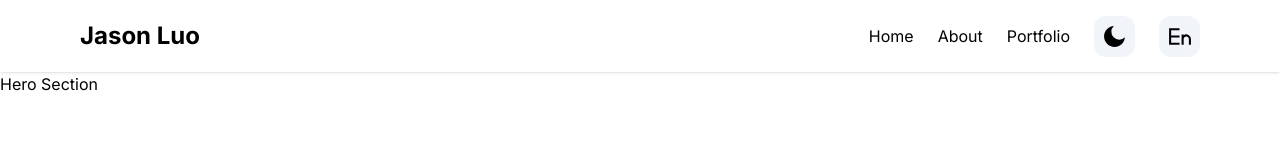
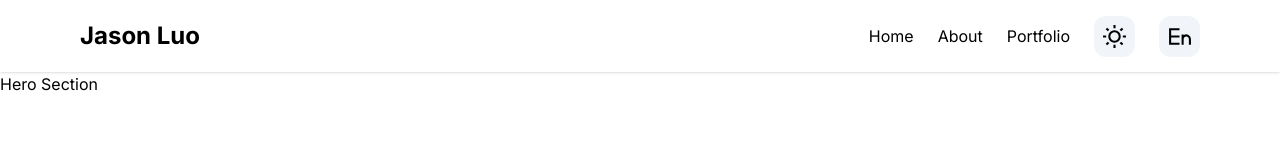
Before and after one commit to jasonluo07/jasonluo07-brand, a Next.js app: page / in a window 1280 px wide. Shown: the top 160 px of the page. Built offline with nearby package versions, Linux system fonts and the light colour scheme.

Commit message:
feat: Add next-themes to dark mode

```diff
--- a/package.json
+++ b/package.json
@@ -12,6 +12,7 @@
   },
   "dependencies": {
     "next": "13.4.10",
+    "next-themes": "^0.2.1",
     "react": "18.2.0",
     "react-dom": "18.2.0",
     "react-icons": "^4.10.1"
--- a/src/app/components/Header/LanguageSwitch.tsx
+++ b/src/app/components/Header/LanguageSwitch.tsx
@@ -18,7 +18,7 @@ const LanguageSwitch = function ({ language, setLanguage }: LanguageSwitchProps)
 
   return (
     <button className="block rounded-xl bg-slate-100 p-2" onClick={handleLanguageToggle}>
-      {isEnglish ? <RiEnglishInput size={25} /> : <IoLanguage size={25} />}
+      {isEnglish ? <RiEnglishInput size={25} color="black" /> : <IoLanguage size={25} color="black" />}
     </button>
   );
 };
--- a/src/app/components/Header/ThemeSwitch.tsx
+++ b/src/app/components/Header/ThemeSwitch.tsx
@@ -17,7 +17,7 @@ const ThemeSwitch = function ({ theme, setTheme }: ThemeSwitchProps) {
 
   return (
     <button className="block rounded-xl bg-slate-100 p-2" onClick={handleThemeToggle}>
-      {isLight ? <RiMoonFill size={25} /> : <RiSunLine size={25} />}
+      {isLight ? <RiMoonFill size={25} color="black" /> : <RiSunLine size={25} color="black" />}
     </button>
   );
 };
--- a/src/app/components/Header/index.tsx
+++ b/src/app/components/Header/index.tsx
@@ -1,7 +1,9 @@
 'use client';
 
 import { useEffect, useState } from 'react';
+import type { Dispatch, SetStateAction } from 'react';
 import { IoMdMenu, IoMdClose } from 'react-icons/io';
+import { useTheme } from 'next-themes';
 
 import Link from 'next/link';
 import LanguageSwitch from './LanguageSwitch';
@@ -31,7 +33,10 @@ const NAV_LINKS: NavLink[] = [
 ];
 
 const Header = function () {
-  const [theme, setTheme] = useState<Theme>('light');
+  const { theme = 'light', setTheme } = useTheme() as {
+    theme: Theme;
+    setTheme: Dispatch<SetStateAction<Theme>>;
+  };
   const [language, setLanguage] = useState<Language>('english');
   const [showMenu, setShowMenu] = useState(false);
   const isLargeScreen = useMediaQuery('(min-width: 768px)');
@@ -49,7 +54,7 @@ const Header = function () {
   }, [isLargeScreen]);
 
   return (
-    <header className="fixed inset-x-0 top-0 bg-white px-4 py-3 shadow sm:px-20">
+    <header className="fixed inset-x-0 top-0 z-50 bg-white px-4 py-3 shadow dark:bg-black sm:px-20">
       <div className="flex justify-between">
         <Link href="#home">
           <h2 className="text-2xl font-bold leading-loose">Jason Luo</h2>
@@ -61,7 +66,9 @@ const Header = function () {
         </div>
         <div
           className={`md:flex md:items-center md:space-x-6 ${
-            showMenu ? 'absolute inset-x-0 top-[72px] block space-y-6 bg-white px-4 py-3 shadow sm:px-20' : 'hidden'
+            showMenu
+              ? 'absolute inset-x-0 top-[72px] z-50 block space-y-6 bg-white px-4 py-3 shadow dark:bg-black sm:px-20'
+              : 'hidden'
           }`}
         >
           {NAV_LINKS.map((link) => (
--- a/src/app/layout.tsx
+++ b/src/app/layout.tsx
@@ -5,6 +5,7 @@ import { Inter } from 'next/font/google';
 
 import Footer from './components/Footer';
 import Header from './components/Header';
+import Providers from './providers';
 
 const inter = Inter({ subsets: ['latin'] });
 
@@ -21,9 +22,11 @@ const RootLayout = function ({ children }: RootLayoutProps) {
   return (
     <html lang="en">
       <body className={inter.className}>
-        <Header />
-        <main>{children}</main>
-        <Footer />
+        <Providers>
+          <Header />
+          <main>{children}</main>
+          <Footer />
+        </Providers>
       </body>
     </html>
   );
--- /dev/null
+++ b/src/app/providers.tsx
@@ -0,0 +1,23 @@
+'use client';
+
+import { useEffect, type ReactNode, useState } from 'react';
+import { ThemeProvider } from 'next-themes';
+
+type ProvidersProps = {
+  children: ReactNode;
+};
+
+const Providers = function ({ children }: ProvidersProps) {
+  const [isClient, setIsClient] = useState(false);
+
+  useEffect(() => {
+    setIsClient(true);
+  }, []);
+
+  // Why? https://nextjs.org/docs/messages/react-hydration-error
+  if (isClient) {
+    return <ThemeProvider attribute="class">{children}</ThemeProvider>;
+  }
+};
+
+export default Providers;
--- a/tailwind.config.ts
+++ b/tailwind.config.ts
@@ -1,6 +1,7 @@
 import type { Config as TailwindConfig } from 'tailwindcss';
 
 const tailwindConfig: TailwindConfig = {
+  darkMode: 'class',
   content: [
     './src/pages/**/*.{js,ts,jsx,tsx,mdx}',
     './src/components/**/*.{js,ts,jsx,tsx,mdx}',
```
Also changed, not shown: 1 other file (tests, documents, lock files or other folders).
